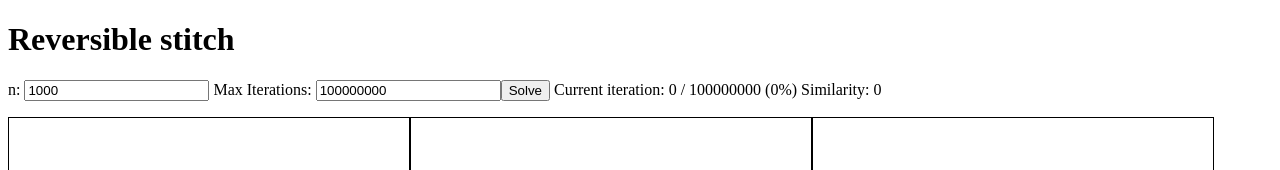
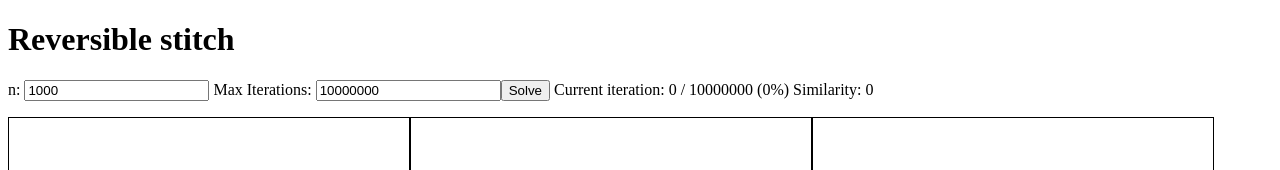
Before and after one commit to monman53/reversible-stitch, a Nuxt app: page / in a window 1280 px wide. Shown: the top 170 px of the page. Built offline with nearby package versions, Linux system fonts and the light colour scheme.

Commit message:
Better search

```diff
--- a/app/app.vue
+++ b/app/app.vue
@@ -6,7 +6,7 @@ import { dither, solve } from "./utils";
 const width = 200;
 const height = 200;
 const n = ref(1000);
-const maxItr = ref(100000000); // Maximum iterations for the solver
+const maxItr = ref(10000000); // Maximum iterations for the solver
 const currentItr = ref(0); // Current iteration count
 const answer = ref([{ i: 0, j: 0 }]);
 const currentSimilarity = ref(0); // Similarity score
--- a/app/utils.ts
+++ b/app/utils.ts
@@ -222,10 +222,12 @@ export const solve = async (
       reporter(bestAnswer, iter, bestSimilarity);
       await new Promise((resolve) => setTimeout(resolve, 0));
     }
+    const t = iter / maxItr;
     // Randomly select point and move it to a neighboring point
     const idx = randomInt(0, n - 1);
     const oldPoint = answer[idx];
-    const stdDev = 20; // Adjust the standard deviation as needed
+    const stdDev = (1 - t) * 15 + 2;
+    // const stdDev = 20;
     const newPoint = {
       i: clop(Math.round(randomNormal(oldPoint.i, stdDev)), 0, height - 1),
       j: clop(Math.round(randomNormal(oldPoint.j, stdDev)), 0, width - 1),
@@ -285,8 +287,7 @@ export const solve = async (
     const energyDiff = (similarityOld - similarityNew) / (width * height);
     if (
       energyDiff < 0 ||
-      Math.random() <
-        Math.exp(-energyDiff / Math.pow(0.000000001, iter / maxItr))
+      Math.random() < Math.exp(-energyDiff / Math.pow(0.000000001, t))
     ) {
       // if (energyDiff < 0) {
       similarityOld = similarityNew;
```
